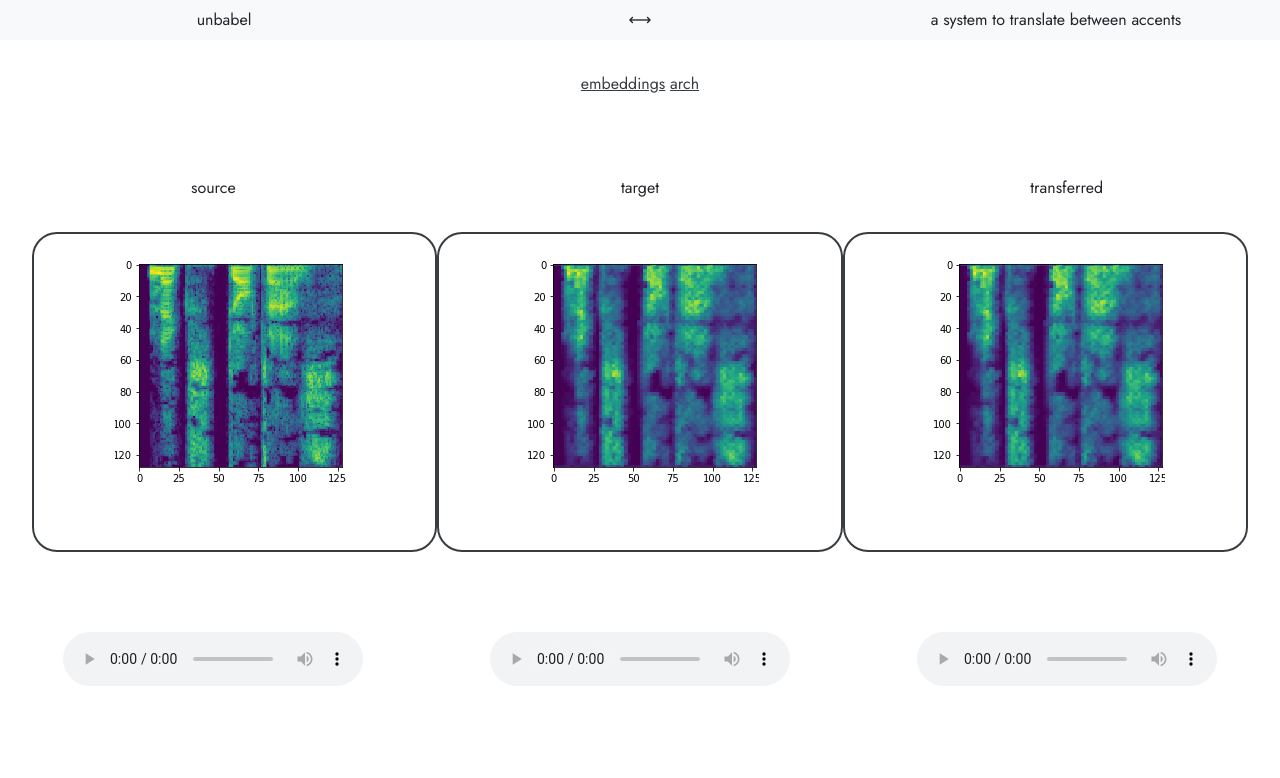
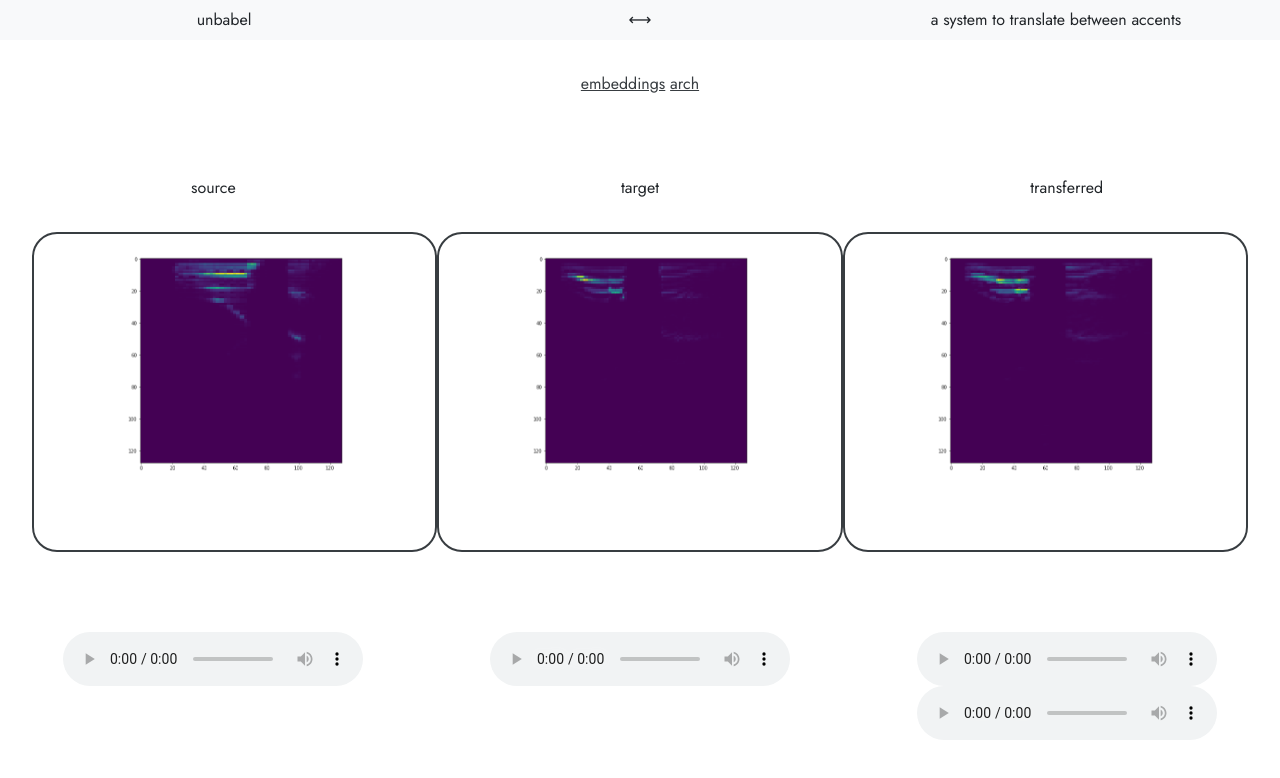
Before and after one commit to bhaprayan/unbabel, a website: page index.html in a window 1280 px wide. Drawn offline with nearby package versions, Linux system fonts and the light colour scheme.

Commit message:
[frontend] pushing changes to webpage

```diff
--- a/index.html
+++ b/index.html
@@ -67,34 +67,38 @@
     <div class="row viewport-source">
       <!--<div class="col-md-1"></div>-->
       <div class="col-md-4 viewport">
-        <img src="./public/spec_sample_2.png" />
+        <img class="sg" src="./public/assets/source.png" />
       </div>
       <!--<div class="col-md-4"></div>-->
       <div class="col-md-4 viewport">
-        <img src="./public/spec_sample_1.png" />
+        <img class="sg" src="./public/assets/target.png" />
       </div>
       <div class="col-md-4 viewport">
-        <img src="./public/spec_sample_1.png" />
+        <img class="sg" src="./public/assets/transferred.png" />
       </div>
       <!--<div class="col-md-1"></div>-->
     </div>
     <div class="row viewport-label">
       <!--<div class="col-md-1"></div>-->
       <div class="col-md-4">
-        <audio controls src="./public/StarWars3.wav">
+        <audio controls src="./public/assets/source.wav">
           Your browser does not support the
           <code>audio</code> element.
         </audio>
       </div>
       <!--<div class="col-md-2"></div>-->
       <div class="col-md-4">
-        <audio controls src="./public/StarWars3.wav">
+        <audio controls src="./public/assets/target.wav">
           Your browser does not support the
           <code>audio</code> element.
         </audio>
       </div>
       <div class="col-md-4">
-        <audio controls src="./public/StarWars3.wav">
+        <audio controls src="./public/assets/gt.wav">
+          Your browser does not support the
+          <code>audio</code> element.
+        </audio>
+        <audio controls src="./public/assets/trans.wav">
           Your browser does not support the
           <code>audio</code> element.
         </audio>
--- a/main.css
+++ b/main.css
@@ -41,6 +41,11 @@ a {
   margin-top: 1em;
 }
 
+.sg {
+  width: 220px;
+  height: 220px;
+}
+
 img {
   overflow: hidden;
   max-height: 80vh;
```
Also changed, not shown: public/assets/source.png (added), public/assets/target.png (added), public/assets/transferred.png (added), 4 other files.
